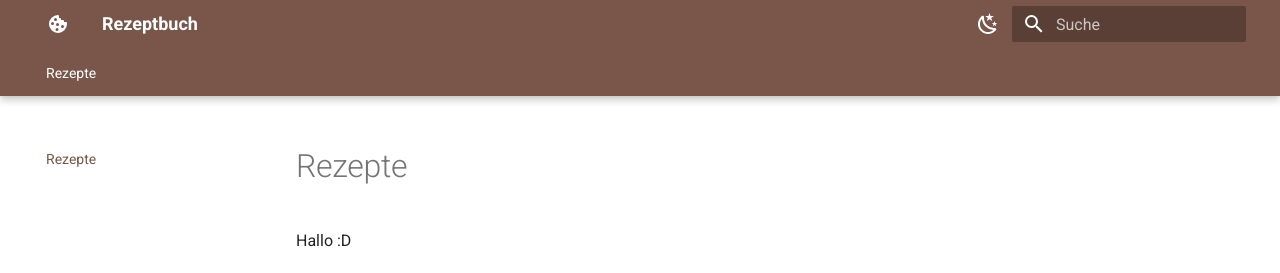
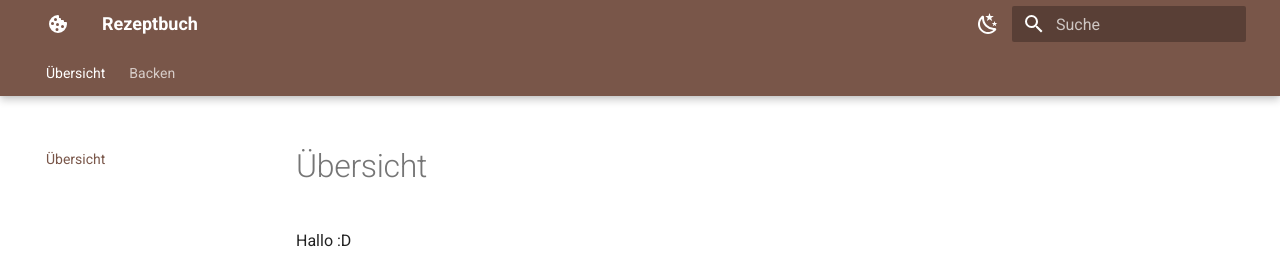
Before and after one commit to Steam0wl/Rezepte, an MkDocs documentation site: the page built from docs/index.md, in a window 1280 px wide. Shown: the top 273 px of the page. Built offline with MkDocs 1.6.1 and Material for MkDocs 9.7.7, drawn with Linux system fonts in a browser that asks for light colours.

Commit message:
added gitignore, assets folder & fake Milchschnitten recipe

```diff
--- /dev/null
+++ b/docs/css/style.css
@@ -0,0 +1,20 @@
+/* * {
+  list-style: url(../assets/icon/croissant.svg);
+} */
+
+.md-nav__item--active {
+  color: rgb(160, 211, 255);
+}
+
+.md-nav__item .md-nav__item--nested label {
+  text-decoration: underline;
+  font-weight: bold;
+}
+
+h2 {
+  color: rgb(133, 133, 255);
+}
+
+h3 {
+  color: rgb(160, 211, 255);
+}
--- a/docs/index.md
+++ b/docs/index.md
@@ -1,3 +1,3 @@
-# Rezepte
+# Übersicht
 
 Hallo :D
```
Also changed, not shown: docs/Backen/Milchschnitten.md (added, +3 -0 lines), docs/assets/icon/biscuit.svg (added), docs/assets/icon/croissant.svg (added), docs/assets/icon/cupcake_01.svg (added), docs/assets/icon/cupcake_02.svg (added), docs/assets/img/Milchschnitte_01.webp (added), 1 other file.
